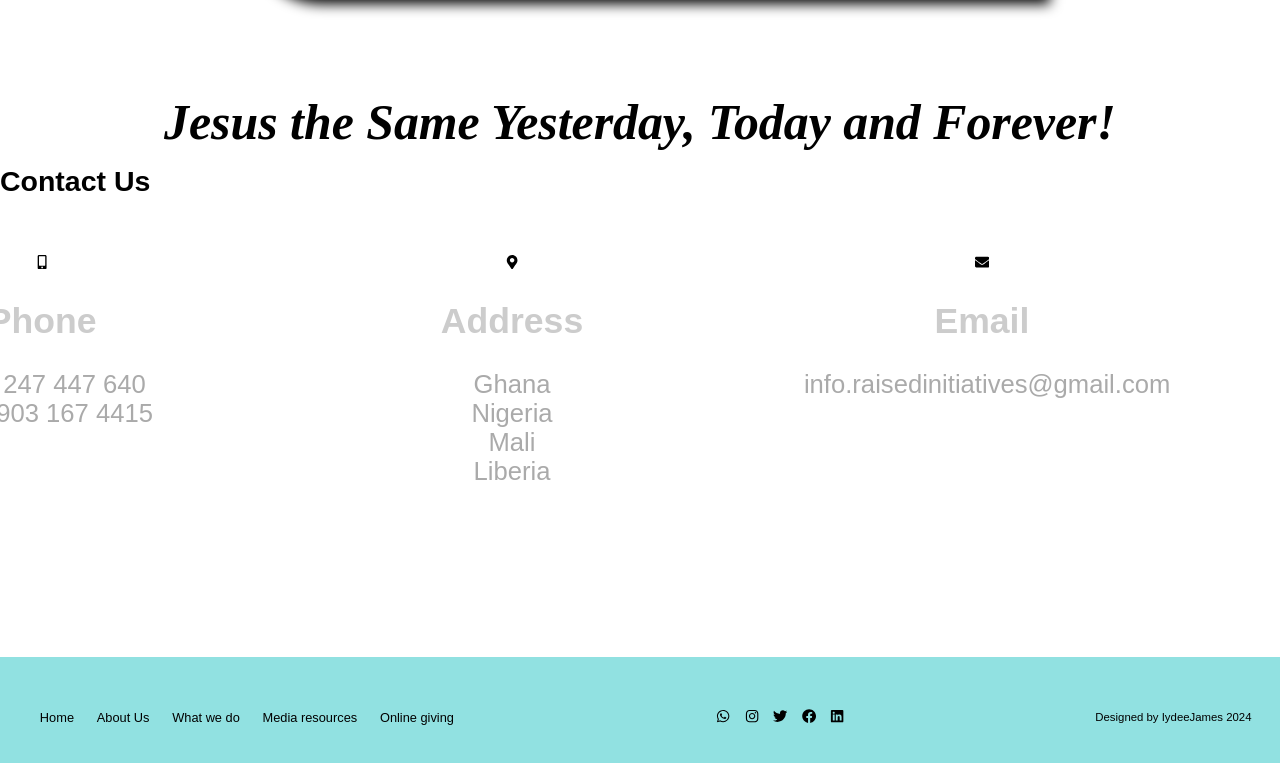
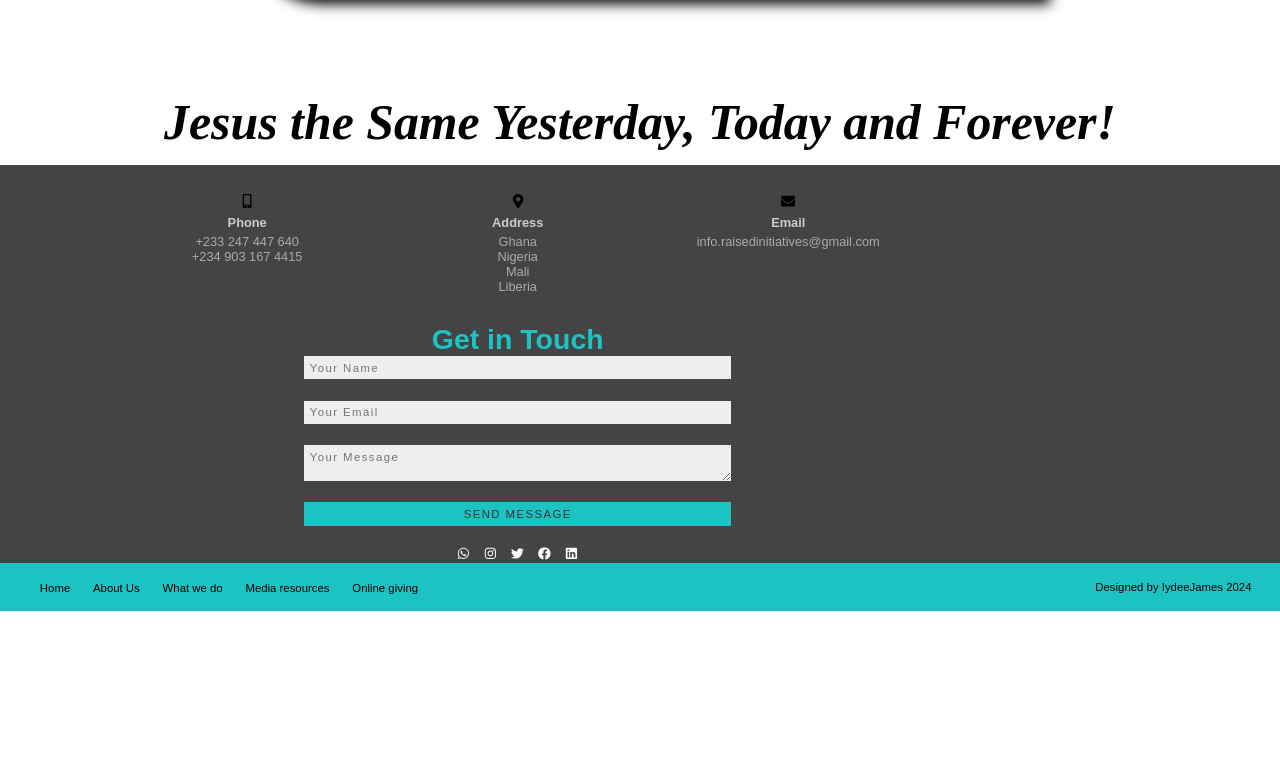
Before and after one commit to Iydeejames/Fortress-of-hope, a React (Create React App) app: page / in a window 1280 px wide. Shown: the part 4265-5028 px from the top of the page. After the commit the page ends 4876 px from the top, so only its background shows below. Built offline with nearby package versions, Linux system fonts and the light colour scheme.

Commit message:
Multiple additions and bug fixes

```diff
--- a/src/App.css
+++ b/src/App.css
@@ -959,13 +959,13 @@ video {
 }
 
 /* Contact us */
-.section-4{
+.contact-section{
   width: 100%;
-  height: 100vh;
-  background-color: #222020;
+  height: auto;
+  background-color: #444;
   display: flex;
   align-items: center;
-  padding: 0 10rem;
+  padding: 0 2rem;
 }
 
 .contact-wrapper{
@@ -977,45 +977,87 @@ video {
 
 .contact-details{
   display: flex;
-  margin-bottom: 8rem;
 }
 
 .contact-details div{
-  width: 25rem;
+  width: 15rem;
   text-align: center;
-  margin: 4rem;
+  margin: 2rem;
 }
 
 .contact-details i{
-  font-size: 6rem;
+  font-size: 2rem;
   color: #0da5d3;
 }
 
 .contact-details h3{
   font-family: 'MADE Soulmaze', sans-serif;
-  font-size: 2.5rem;
-  margin: 2rem 0;
+  font-size: 0.9rem;
+  margin: 0.3rem 0;
   color: #ccc;
 }
 
 .contact-details p{
-  font-size: 1.8rem;
+  font-size: 0.9rem;
   color: #aaa;
 }
 
-.contact-wrapper h1{
-  font-size: 4.5rem;
-  color: #ccc;
+.contact-bar h1{
+  font-size: 3rem;
+  font-weight: bold;
+  color: #fff;
+  margin-top: 5rem;
+  margin-bottom: 1.5rem;
+  font-family: 'Times New Roman', Times, serif;
+}
+
+.form-text{
+  font-size: 2rem;
+  color: rgb(29, 194, 194);
+}
+
+.contact-form{
+  width: 30rem;
+  display: flex;
+  flex-direction: column;
+}
+
+.contact-form input,
+.contact-form textarea{
+  padding: 0.4rem;
+  background-color: #eee;
+  color: #333;
+  border: none;
+  margin-bottom: 1.5rem;
+  font-size: 0.8rem;
+  font-weight: 300;
+  letter-spacing: 0.1rem;
+}
+
+
+.contact-form textarea{
+  max-width: 100%;
+  max-height: 10rem;
+  min-height: 2rem;
+  min-width: 60%;
+}
+
+.contact-form input[type="submit"]{
+  background-color: rgb(29, 194, 194);
   text-transform: uppercase;
-  margin-bottom: 3rem;
-  color: #0da5d3;
+  cursor: pointer;
+  transition: background-color 0.3s;
+}
+
+.contact-form input[type="submit"]:hover{
+  background-color: #eee;
 }
 
 /* Footer */
 .footer-section{
-  height: 15vh;
+  height: 6vh;
   width: 100%;
-  background-color: rgba(29, 194, 194, 0.486);
+  background-color:rgb(29, 194, 194);
   display: flex;
   align-items: center;
   justify-content: space-between;
@@ -1023,7 +1065,7 @@ video {
 }
 
 .footer-nav a{
-  font-size: 0.9rem;
+  font-size: 0.8rem;
   color: #000;
   margin: 0.8rem;
   transition: color 0.5s;
@@ -1035,15 +1077,15 @@ video {
 }
 
 .social-media a{
-  font-size: 1rem;
-  color: #000;
+  font-size: 0.9rem;
+  color: #fcfcfc;
   margin: 0.5rem;
   transition: color 0.5s;
   text-decoration: none;
 }
 
 .social-media a :hover{
-  color: #940909;
+  color: #099481;
 }
 
 .copyright{
--- a/src/components/Contact.js
+++ b/src/components/Contact.js
@@ -1,12 +1,10 @@
 import React from "react";
-import { FaMobileAlt, FaEnvelope, FaMapMarkerAlt } from 'react-icons/fa';
+import { FaWhatsapp, FaInstagram, FaTwitter, FaFacebook, FaLinkedin, FaMobileAlt, FaEnvelope, FaMapMarkerAlt } from 'react-icons/fa';
 
 const ContactSection = () => {
-
-
     return (
-        <div className="contact-bar">
-            <h1>Contact Us</h1>
+        <div className="contact-section">
+            <h1></h1>
             <div className="section-heading-line"></div>
             <div className="contact-wrapper">
                 <div className="contact-details">
@@ -17,7 +15,7 @@ const ContactSection = () => {
                         <p>+234 903 167 4415</p>
                     </div>
                     <div className="address">
-                < FaMapMarkerAlt />
+                        <FaMapMarkerAlt />
                         <h3>Address</h3>
                         <p>Ghana</p>
                         <p>Nigeria</p>
@@ -27,9 +25,32 @@ const ContactSection = () => {
                     <div className="email">
                         <FaEnvelope />
                         <h3>Email</h3>
-                  <p>info.raisedinitiatives@gmail.com
-                  </p>
+                        <p>info.raisedinitiatives@gmail.com</p>
                     </div>
+                </div>
+                <h2 className="form-text">Get in Touch</h2>
+                <form className="contact-form">
+                    <input type="text" placeholder="Your Name" />
+                    <input type="email" placeholder="Your Email" />
+                    <textarea placeholder="Your Message"></textarea>
+                    <input type="submit" value="Send Message" />
+                </form>
+                <div className="social-media">
+                    <a href="https://wa.me/233247447640" target="_blank" rel="noopener noreferrer">
+                        <FaWhatsapp />
+                    </a>
+                    <a href="https://www.instagram.com/raisedinitiatives?igshid=YTQwZjQ0Nml0OA==" target="_blank" rel="noopener noreferrer">
+                        <FaInstagram />
+                    </a>
+                    <a href="https://www.x.com/raisedinitiative?t=VlwTiilHy96dk_RPltc4yA&s=09" target="_blank" rel="noopener noreferrer">
+                        <FaTwitter />
+                    </a>
+                    <a href="https://www.facebook.com/raisedinitiatives?mibextid=ZbWKwL" target="_blank" rel="noopener noreferrer">
+                        <FaFacebook />
+                    </a>
+                    <a href="https://www.linkedin.com/company/raisedinitiatives/" target="_blank" rel="noopener noreferrer">
+                        <FaLinkedin />
+                    </a>
                 </div>
             </div>
         </div>
--- a/src/components/Footer.js
+++ b/src/components/Footer.js
@@ -13,23 +13,7 @@ return(
     <a href="#online-giving">Online giving</a>
 </div>
 
-<div className="social-media">
-        <a href="https://wa.me/233247447640" target="_blank" rel="noopener noreferrer">
-          <FaWhatsapp />
-        </a>
-        <a href="https://www.instagram.com/raisedinitiatives?igshid=YTQwZjQ0Nml0OA==" target="_blank" rel="noopener noreferrer">
-          <FaInstagram />
-        </a>
-        <a href="https://www.x.com/raisedinitiative?t=VlwTiilHy96dk_RPltc4yA&s=09" target="_blank" rel="noopener noreferrer">
-          <FaTwitter />
-        </a>
-        <a href="https://www.facebook.com/raisedinitiatives?mibextid=ZbWKwL" target="_blank" rel="noopener noreferrer">
-          <FaFacebook />
-        </a>
-        <a href="https://www.linkedin.com/company/raisedinitiatives/" target="_blank" rel="noopener noreferrer">
-          <FaLinkedin />
-        </a>
-      </div>
+
 <p className="copyright">Designed by IydeeJames 2024</p>
 {/*Add a link to the copyright*/}
 </footer>
```
Lines whose indentation alone changed are shown as unchanged.
